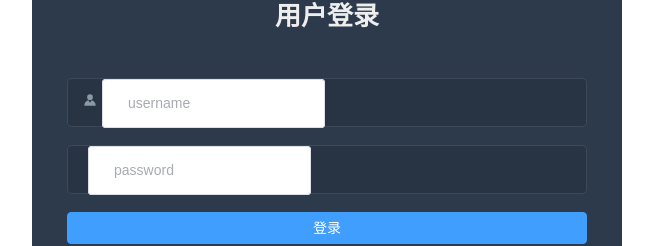
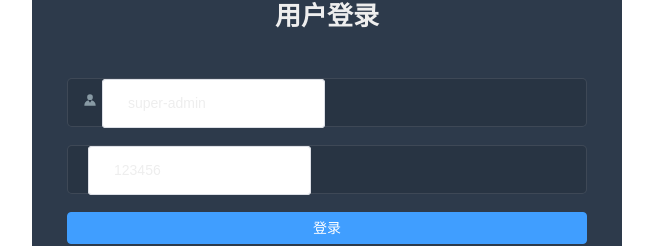
Before and after one commit to MontageWEB/vue-project, a Vue app: page /login in a window 1280 px wide. Shown: the part 164-410 px from the top of the page, without its empty margins (18-671 px from the left). Built offline with nearby package versions, Linux system fonts and the light colour scheme; a small style sheet from the web is missing.

Commit message:
表单校验

```diff
--- a/src/views/home.vue
+++ /dev/null
@@ -1,5 +0,0 @@
-<template>
-  <header>
-    <div class="wrapper">home</div>
-  </header>
-</template>
--- a/src/views/login/index.vue
+++ b/src/views/login/index.vue
@@ -1,11 +1,11 @@
 <template>
   <div class="login-container">
-    <el-form class="login-form">
+    <el-form class="login-form" :model="loginForm" :rules="loginRules">
       <div class="title-container">
         <h3 class="title">用户登录</h3>
       </div>
 
-      <el-form-item>
+      <el-form-item prop="username">
         <span class="svg-container">
           <el-icon>
             <svg
@@ -20,14 +20,24 @@
             </svg>
           </el-icon>
         </span>
-        <el-input placeholder="username" name="username" />
+        <el-input
+          placeholder="username"
+          name="username"
+          type="text"
+          v-model="loginForm.username"
+        />
       </el-form-item>
 
-      <el-form-item>
+      <el-form-item prop="password">
         <span class="svg-container">
           <i class="iconfont icon-pwd"></i>
         </span>
-        <el-input placeholder="password" name="password" />
+        <el-input
+          placeholder="password"
+          name="password"
+          type="text"
+          v-model="loginForm.password"
+        />
         <span class="show-pwd">
           <i class="iconfont icon-yincangmima"></i>
         </span>
@@ -41,36 +51,37 @@
 </template>
 
 <script setup>
-import {} from "vue";
+import { ref } from "vue";
+import { validatePassword } from "./rules";
 // import LangSelect from '@/components/LangSelect/index.vue'
-// import { validatePassword } from './rules'
 // import { useStore } from 'vuex'
 // import { useRouter } from 'vue-router'
 // import { useI18n } from 'vue-i18n'
 
-// // 数据源
-// const loginForm = ref({
-//   username: 'super-admin',
-//   password: '123456'
-// })
-// // 验证规则
+// 数据源
+const loginForm = ref({
+  username: "super-admin",
+  password: "123456",
+});
+// 验证规则
 // const i18n = useI18n()
-// const loginRules = ref({
-//   username: [
-//     {
-//       required: true,
-//       trigger: 'blur',
-//       message: i18n.t('msg.login.usernameRule')
-//     }
-//   ],
-//   password: [
-//     {
-//       required: true,
-//       trigger: 'blur',
-//       validator: validatePassword()
-//     }
-//   ]
-// })
+const loginRules = ref({
+  username: [
+    {
+      required: true,
+      trigger: "blur",
+      message: "用户名为必填项",
+      // message: i18n.t("msg.login.usernameRule"),
+    },
+  ],
+  password: [
+    {
+      required: true,
+      trigger: "blur",
+      validator: validatePassword(),
+    },
+  ],
+});
 
 // // 处理密码框文本显示状态
 // const passwordType = ref('password')
@@ -106,7 +117,7 @@ import {} from "vue";
 //   })
 // }
 </script>
-<!-- <style lang="scss" scoped></style> -->
+
 <style lang="scss" scoped>
 $bg: #2d3a4b;
 $dark_gray: #889aa4;
--- /dev/null
+++ b/src/views/login/rules.js
@@ -0,0 +1,11 @@
+// import i18n from '@/i18n'
+export const validatePassword = () => {
+  return (rule, value, callback) => {
+    if (value.length < 6) {
+      callback(new Error("密码不能少于 6 位"))
+      // callback(new Error(i18n.global.t('msg.login.passwordRule')))
+    } else {
+      callback()
+    }
+  }
+}
--- /dev/null
+++ b/src/views/test.vue
@@ -0,0 +1,57 @@
+<template>
+  <h1>test</h1>
+</template>
+
+<script setup></script>
+<style lang="scss" scoped></style>
+
+<!-- <template>
+  <el-form
+    ref="ruleFormRef"
+    :model="ruleForm"
+    :rules="rules"
+    label-width="120px"
+    class="demo-ruleForm"
+    status-icon
+  >
+    <el-form-item label="Activity name" prop="name">
+      <el-input v-model="ruleForm.name" />
+    </el-form-item>
+  </el-form>
+</template>
+
+<script lang="ts" setup>
+import { reactive, ref } from "vue";
+
+interface RuleForm {
+  name: string;
+  region: string;
+  count: string;
+  date1: string;
+  date2: string;
+  delivery: boolean;
+  type: string[];
+  resource: string;
+  desc: string;
+}
+
+const ruleFormRef = ref<FormInstance>();
+const ruleForm = reactive<RuleForm>({
+  name: "Hello",
+  region: "",
+  count: "",
+  date1: "",
+  date2: "",
+  delivery: false,
+  type: [],
+  resource: "",
+  desc: "",
+});
+
+const rules = ref({
+  name: [
+    { required: true, message: "Please input Activity name", trigger: "blur" },
+    { min: 3, max: 5, message: "Length should be 3 to 5", trigger: "blur" },
+  ],
+});
+</script> -->
```
Also changed, not shown: src/router/index.js (+5 -5 lines), src/views/index.vue (deleted, +0 -41 lines).
